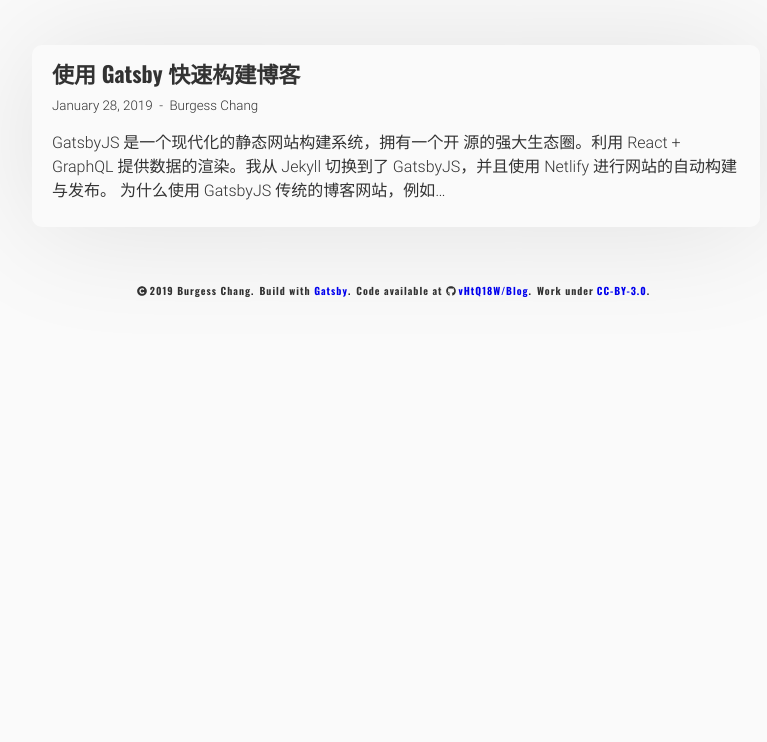
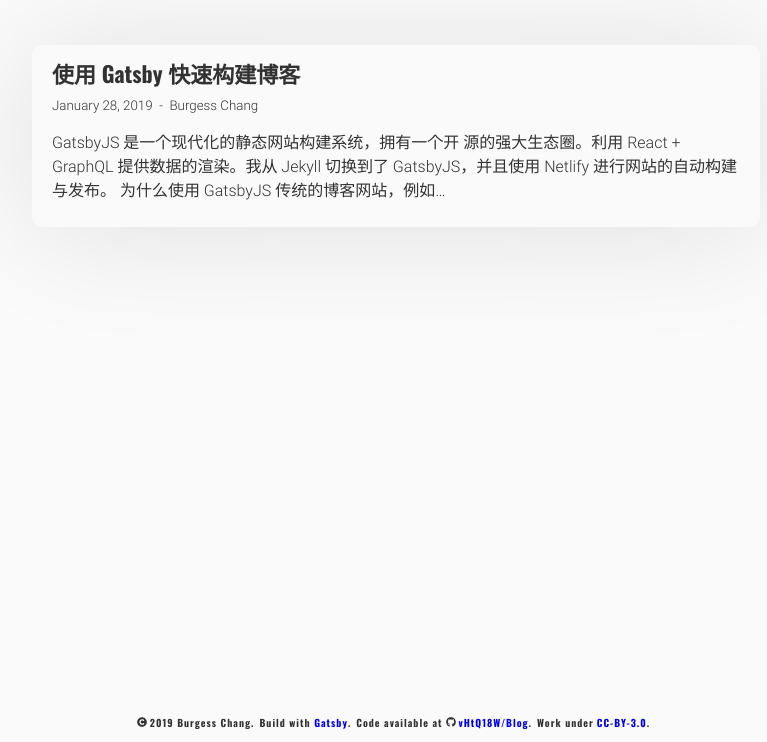
Before and after one commit to vHtQ18W/Blog, a Gatsby site: page / in a window 1280 px wide. Shown: the part 58-800 px from the top of the page, without its empty margins (244-1011 px from the left). Built offline with nearby package versions, Linux system fonts and the light colour scheme; Gatsby itself is replaced by a stand-in of ours.

Commit message:
change footer to sticky footer.

```diff
--- a/src/components/footer.js
+++ b/src/components/footer.js
@@ -4,12 +4,12 @@ import { FaCopyright, FaGithub } from 'react-icons/fa'
 import media from '../utils/media'
 
 const Container = styled.nav`
-  height: 3em;
+  height: 100%;
   display: flex;
   align-items: center;
   justify-content: center;
   display: flex;
-  margin-top: 4rem;
+  margin: 3rem 0 1rem;
 `
 
 const Content = styled.h2`
--- a/src/components/layout.js
+++ b/src/components/layout.js
@@ -70,19 +70,33 @@ const GlobalStyles = createGlobalStyle`
   }
 `
 
-// const Footer = styled.footer`
-//   display: block;
-//   height: 6rem;
-// `
+const Container = styled.div`
+  display: flex;
+  flex-direction: column;
+  min-height: 85vh;
+  ${ media.phone`
+    min-height: 75vh;
+  ` }
+`
 
 const Content = styled.div`
   width: 60%;
   max-width: 728px;
   margin: 0 auto;
+  flex: 1 0 auto;
+  padding: var( — space) var( — space) 0;
 
   ${ media.tablet`
     width: 80%;
   ` }
+
+  &:after {
+    content: ‘\00a0’;
+    display: block;
+    margin-top: var( — space);
+    height: 0;
+    visibility: hidden;
+  }
 `
 
 class Layout extends Component {
@@ -101,13 +115,17 @@ class Layout extends Component {
         `}
         render={data => (
           <>
-                    <Helmet>
-                      <meta charSet="utf-8" />
-                      <title>{data.site.siteMetadata.title}</title>
-                      <link rel="canonical" href="https://blog.bsch.pw" />
-                    </Helmet>
+            <Helmet>
+              <meta charSet="utf-8" />
+              <title>{data.site.siteMetadata.title}</title>
+              <link rel="canonical" href="https://blog.bsch.pw" />
+            </Helmet>
             <Header title={data.site.siteMetadata.title} />
-            <Content>{children}</Content>
+            <Container>
+              <Content>
+                {children}
+              </Content>
+            </Container>
             <Footer></Footer>
             <GlobalStyles />
           </>
```
